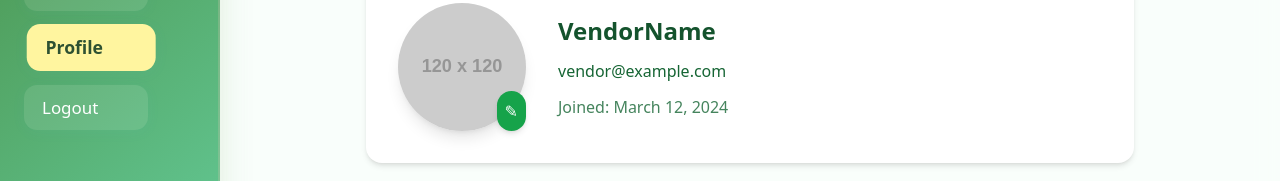
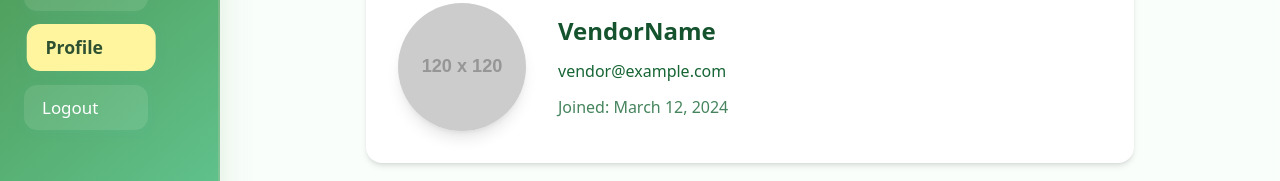
Before and after one commit to brockayan/ThelaXpress, a plain HTML site: page public/vendor-myprofile.html in a window 1280 px wide. Shown: the part 141-322 px from the top of the page. Drawn offline with nearby package versions, Linux system fonts and the light colour scheme; placeholder pictures from the web are drawn by us.

Commit message:
Update vendor-myprofile.html

```diff
--- a/public/vendor-myprofile.html
+++ b/public/vendor-myprofile.html
@@ -132,10 +132,6 @@
       <div class="relative">
         <img id="avatar-preview" src="https://via.placeholder.com/120" alt="User avatar"
              class="w-32 h-32 rounded-full object-cover shadow-lg float" />
-        <!-- Functional avatar upload button -->
-        <label for="avatar" class="absolute bottom-0 right-0 bg-green-600 hover:bg-green-700 text-white p-2 rounded-full shadow-md cursor-pointer transition" title="Change Avatar">
-          ✎
-        </label>
         <input type="file" id="avatar" name="avatar" accept="image/*" class="hidden" />
       </div>
       <div class="flex-1 space-y-3">
```
